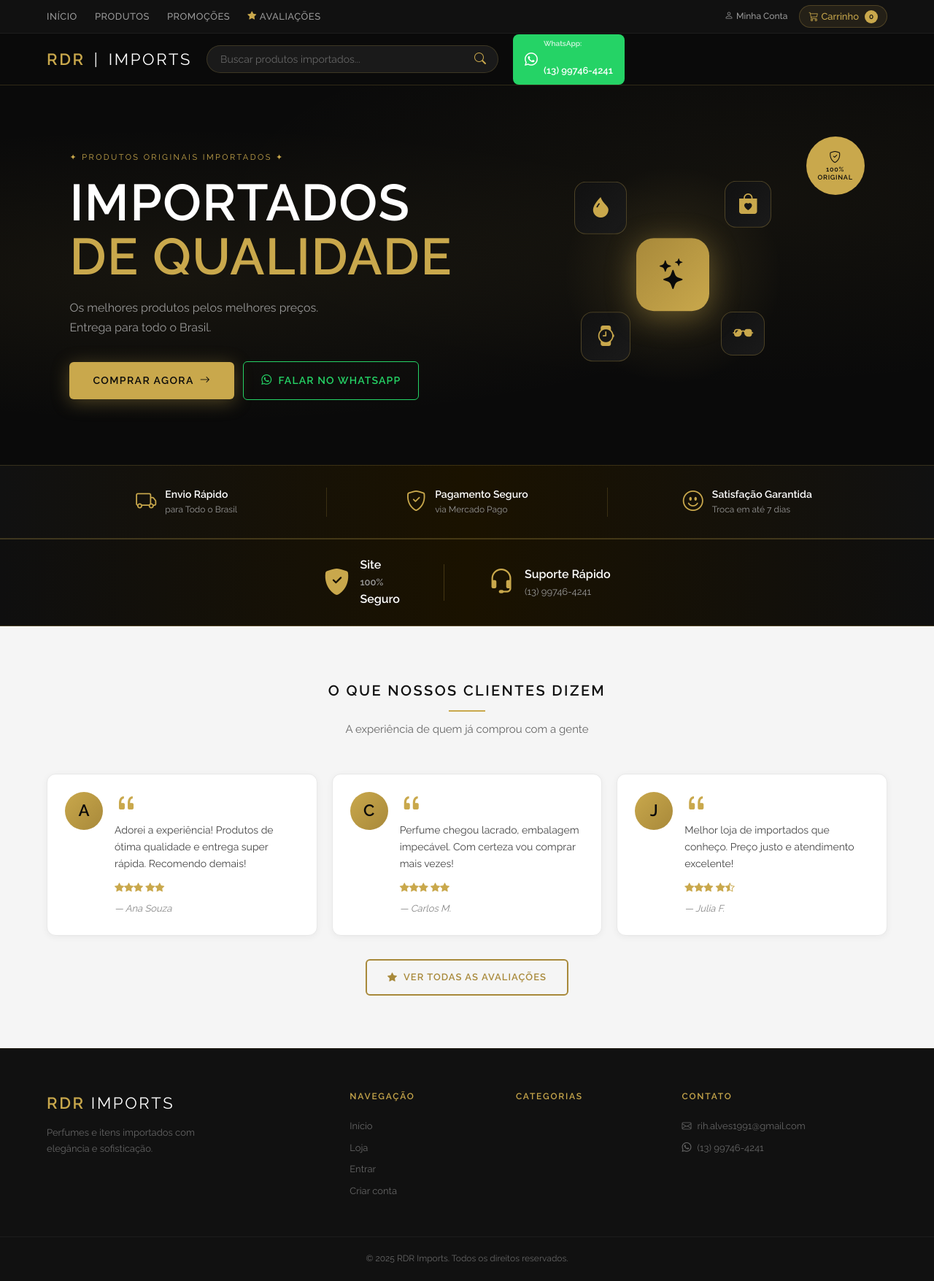
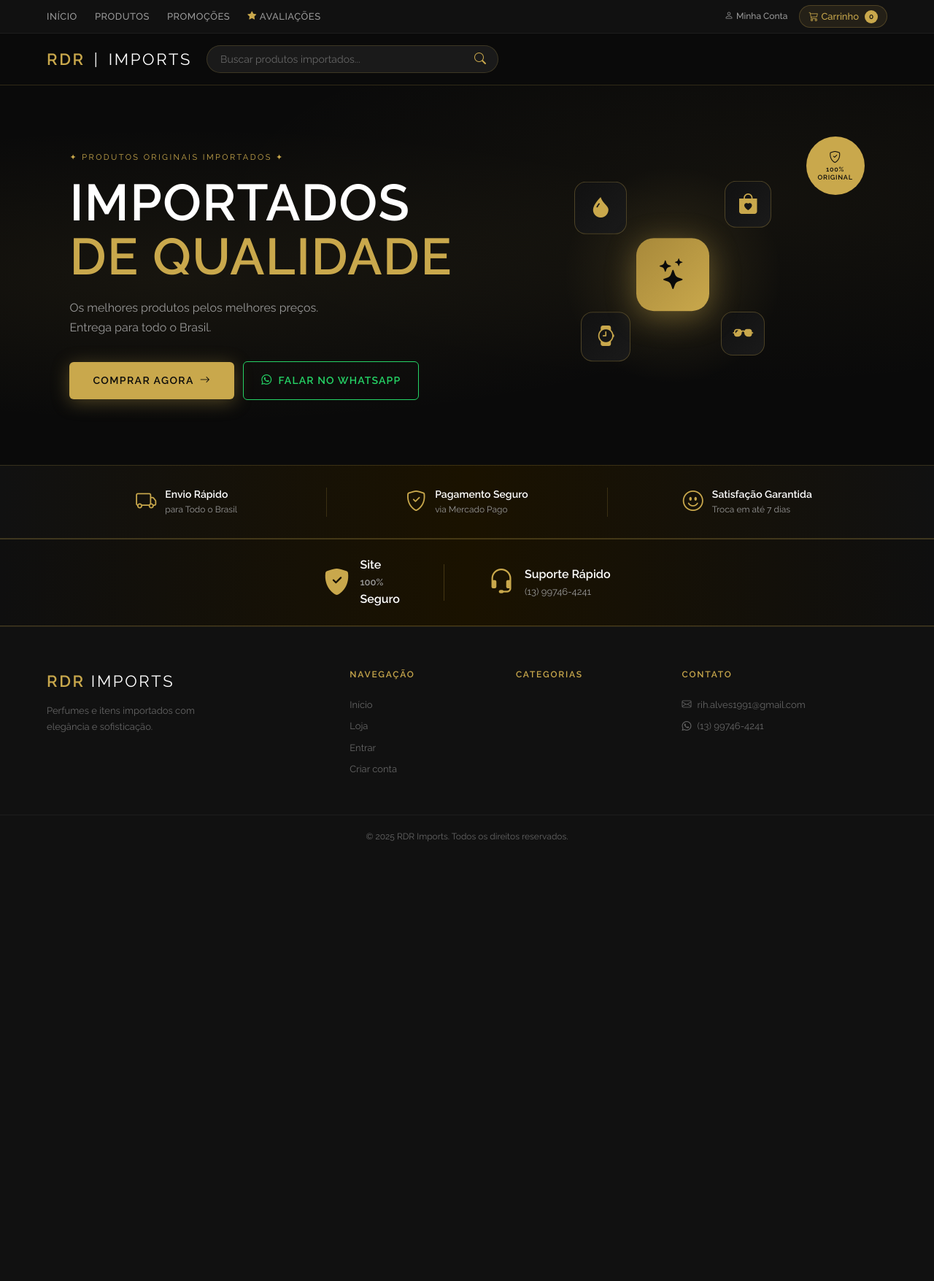
Before and after one commit to Carlosvictoor/rdrimports, a Flask app: page / in a window 1280 px wide. Shown: the whole page at 73% size. After the commit the page ends 1153 px from the top, so only its background shows below. Run offline with Flask 3, Linux system fonts and the light colour scheme.

Commit message:
feat: remove depoimentos, novidades e WhatsApp do navbar - destaque para categorias

```diff
--- a/templates/base.html
+++ b/templates/base.html
@@ -68,14 +68,6 @@
         <button type="submit"><i class="bi bi-search"></i></button>
       </form>
     </div>
-
-    <a href="https://wa.me/5513997464241" target="_blank" rel="noopener noreferrer" class="whatsapp-btn">
-      <i class="bi bi-whatsapp"></i>
-      <span>
-        <small>WhatsApp:</small><br />
-        (13) 99746-4241
-      </span>
-    </a>
 
     <button class="nav-toggler" id="navToggler"><i class="bi bi-list"></i></button>
   </div>
--- a/templates/index.html
+++ b/templates/index.html
@@ -67,26 +67,6 @@
   </div>
 </div>
 
-<!-- ===== NOVIDADES / DESTAQUES ===== -->
-{% if featured %}
-<section class="section section-light">
-  <div class="container">
-    <div class="section-header section-header-dark">
-      <h2>NOVIDADES PARA VOCÊ</h2>
-      <p>Os produtos mais quentes da semana</p>
-    </div>
-    <div class="products-grid products-grid-light">
-      {% for product in featured %}
-        {% include "shop/_product_card_light.html" %}
-      {% endfor %}
-    </div>
-    <div class="text-center mt-4">
-      <a href="{{ url_for('main.catalog') }}" class="btn btn-gold-outline-dark">Ver todos os produtos</a>
-    </div>
-  </div>
-</section>
-{% endif %}
-
 <!-- ===== BARRA DE CONFIANÇA ===== -->
 <div class="trust-bar">
   <div class="container trust-bar-inner">
@@ -106,68 +86,6 @@
     </div>
   </div>
 </div>
-
-<!-- ===== DEPOIMENTOS ===== -->
-<section class="section testimonials-section">
-  <div class="container">
-    <div class="section-header section-header-dark">
-      <h2>O QUE NOSSOS CLIENTES DIZEM</h2>
-      <p>A experiência de quem já comprou com a gente</p>
-    </div>
-
-    <div class="testimonials-wrapper">
-      <!-- Depoimento fixo / exemplo -->
-      <div class="testimonial-card">
-        <div class="testimonial-avatar">
-          <div class="testimonial-avatar-circle">A</div>
-        </div>
-        <div class="testimonial-content">
-          <i class="bi bi-quote testimonial-quote"></i>
-          <p class="testimonial-text">Adorei a experiência! Produtos de ótima qualidade e entrega super rápida. Recomendo demais!</p>
-          <div class="testimonial-stars">
-            <i class="bi bi-star-fill"></i><i class="bi bi-star-fill"></i><i class="bi bi-star-fill"></i>
-            <i class="bi bi-star-fill"></i><i class="bi bi-star-fill"></i>
-          </div>
-          <span class="testimonial-author">— Ana Souza</span>
-        </div>
-      </div>
-      <div class="testimonial-card">
-        <div class="testimonial-avatar">
-          <div class="testimonial-avatar-circle">C</div>
-        </div>
-        <div class="testimonial-content">
-          <i class="bi bi-quote testimonial-quote"></i>
-          <p class="testimonial-text">Perfume chegou lacrado, embalagem impecável. Com certeza vou comprar mais vezes!</p>
-          <div class="testimonial-stars">
-            <i class="bi bi-star-fill"></i><i class="bi bi-star-fill"></i><i class="bi bi-star-fill"></i>
-            <i class="bi bi-star-fill"></i><i class="bi bi-star-fill"></i>
-          </div>
-          <span class="testimonial-author">— Carlos M.</span>
-        </div>
-      </div>
-      <div class="testimonial-card">
-        <div class="testimonial-avatar">
-          <div class="testimonial-avatar-circle">J</div>
-        </div>
-        <div class="testimonial-content">
-          <i class="bi bi-quote testimonial-quote"></i>
-          <p class="testimonial-text">Melhor loja de importados que conheço. Preço justo e atendimento excelente!</p>
-          <div class="testimonial-stars">
-            <i class="bi bi-star-fill"></i><i class="bi bi-star-fill"></i><i class="bi bi-star-fill"></i>
-            <i class="bi bi-star-fill"></i><i class="bi bi-star-half"></i>
-          </div>
-          <span class="testimonial-author">— Julia F.</span>
-        </div>
-      </div>
-    </div>
-
-    <div class="text-center mt-4">
-      <a href="{{ url_for('reviews.index') }}" class="btn btn-gold-outline-dark">
-        <i class="bi bi-star-fill"></i> Ver todas as avaliações
-      </a>
-    </div>
-  </div>
-</section>
 
 <!-- ===== CATEGORIAS ===== -->
 {% if categories %}
```
